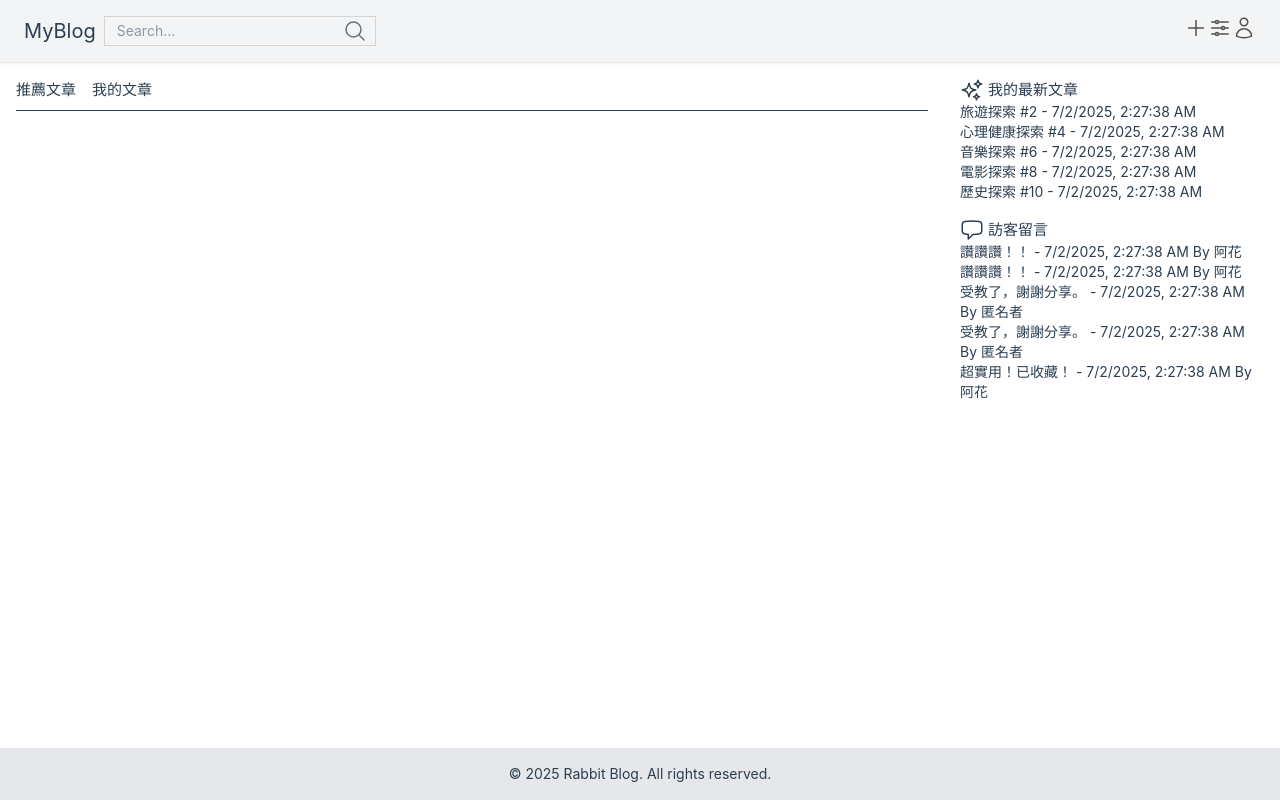
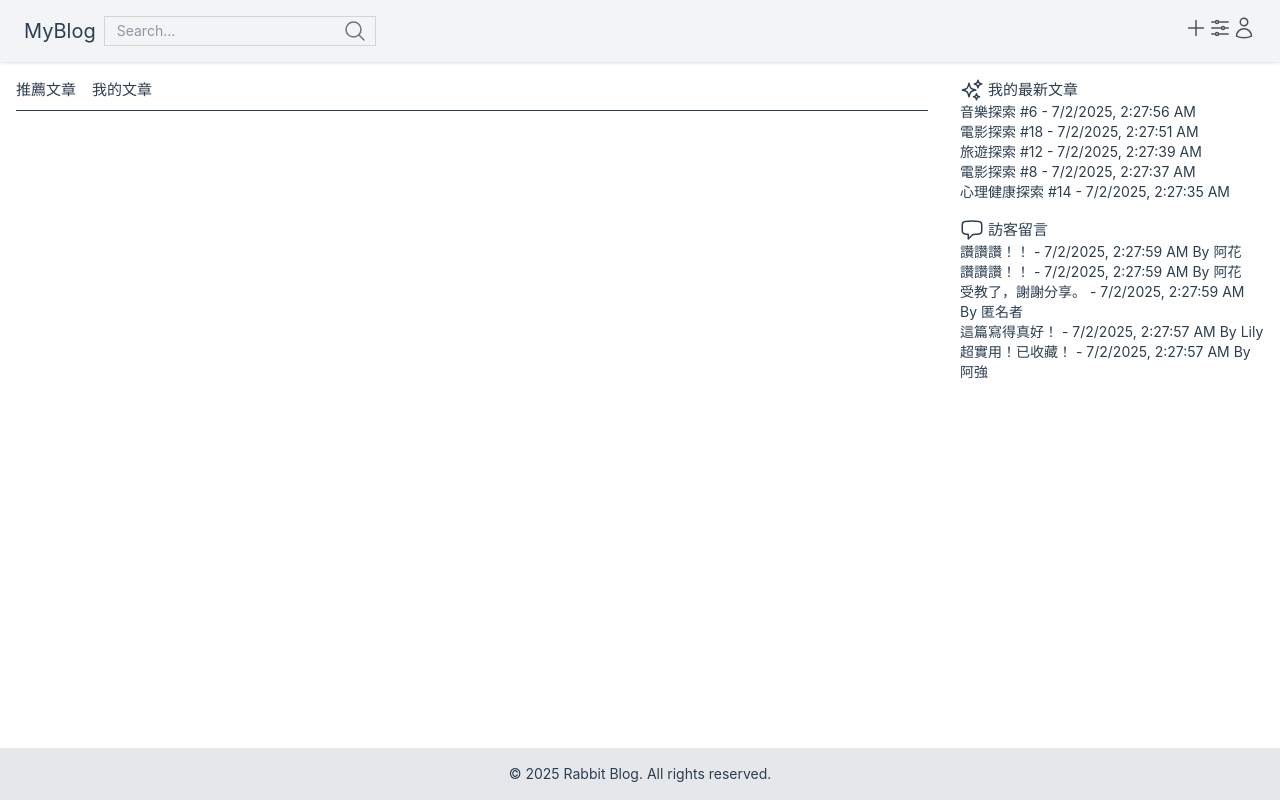
Before and after one commit to cindy951357/vue3-blog, a Vue app: page /recommend in a window 1280 px wide. Built offline with nearby package versions, Linux system fonts and the light colour scheme.

Commit message:
fix - add ".value" for addComment method fix - right panel time sort

```diff
--- a/src/components/main/RightPanel.vue
+++ b/src/components/main/RightPanel.vue
@@ -39,11 +39,10 @@ const commentStore = useCommentStore();
 
 const myLatestPosts = computed(() =>
   postStore.postList.filter(post => !post.isRecommend)
-  .sort((a, b) => b.time.localeCompare(a.time))
-);
+  .sort((a, b) =>  new Date(b.time).getTime() - new Date(a.time).getTime()));
 const latestComment = computed(() =>
-  commentStore.commentList.sort((a, b) => b.time.localeCompare(a.time))
-)
+  commentStore.commentList.sort(
+    (a, b) => new Date(b.time).getTime() - new Date(a.time).getTime()))
 const formatDate = (iso: string) => {
   const d = new Date(iso)
   return `${d.getMonth() + 1}/${d.getDate()}`
--- a/src/constants/mock.ts
+++ b/src/constants/mock.ts
@@ -49,14 +49,18 @@ export const MOCK_POSTS: Post[] = Array.from({ length: 20 }, (_, i) => {
   const textRows = generateTextRows(topic, i)
   const imageRows = generateImageRows(i)
   const allRows = mixRows(textRows, imageRows)
+  const randomSeconds = Math.floor(Math.random() * 60); //隨機增加一些秒數，形成差異
+  const now = new Date()
+  now.setSeconds(randomSeconds)
 
   return {
     id: `post-${i + 1}`,
     postTitle: `${topic}探索 #${i + 1}`,
     rows: allRows,
     isRecommend: i % 2 === 0,
-    time: new Date().toLocaleString(),
-    themeTag: topic
+    time: now.toLocaleString(),
+    themeTag: topic,
+    author: 'Rose',
   }
 })
 
@@ -75,11 +79,16 @@ const getRandomItem = (arr: string[]) =>
 
 export const MOCK_COMMENTS: Comment[] = MOCK_POSTS.flatMap(post => {
   const numComments = Math.floor(Math.random() * 4) + 1 // 每篇 1~4 則留言
+  const randomSeconds = Math.floor(Math.random() * 60); //隨機增加一些秒數，形成差異
+  const now = new Date();
+  now.setSeconds(randomSeconds);
+
+const time = now.toLocaleString()
   return Array.from({ length: numComments }, () => ({
     id: uuidv4(),
     postId: post.id,
     author: getRandomItem(authors),
     content: getRandomItem(commentsText),
-    time: new Date().toLocaleString()
+    time: now.toLocaleString(),
   }))
 })
--- a/src/views/PostDetailView.vue
+++ b/src/views/PostDetailView.vue
@@ -88,7 +88,7 @@ const addComment = () => {
     id: uuidv4(),
     postId: post.id.toString(),
     author: 'Jane',
-    content: inputComment,
+    content: inputComment.value,
     time: new Date().toLocaleDateString(),
   });
   inputComment.value = '';
```
